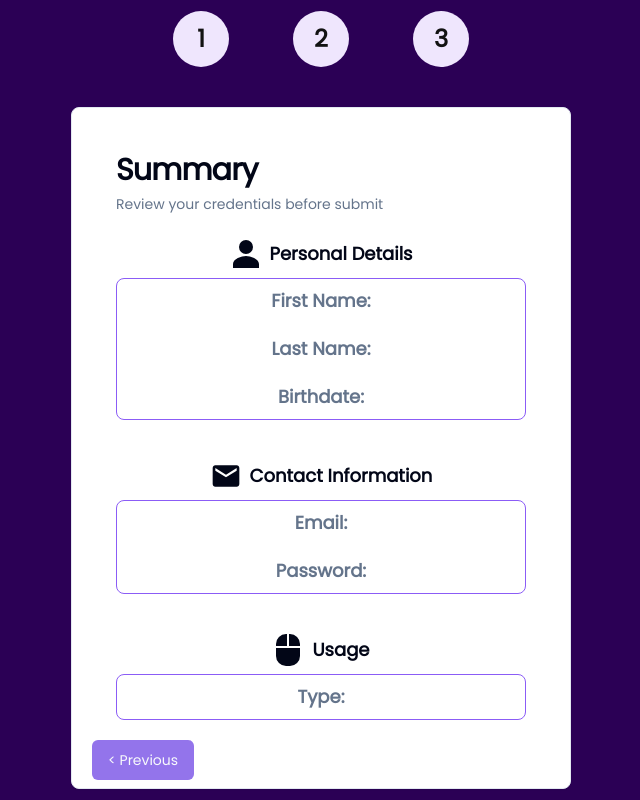
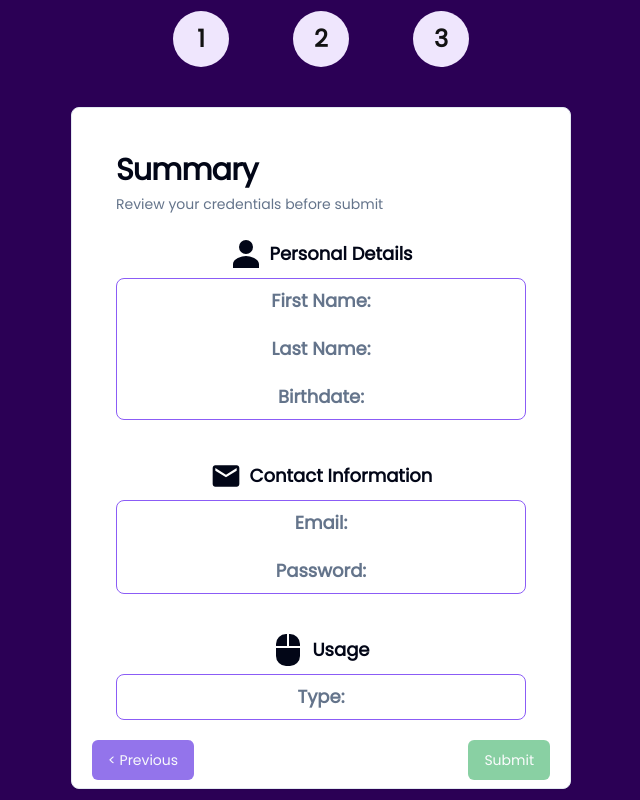
Before and after one commit to Medvezo/Beep-Form, a Next.js app: page /summary in a window 1280 px wide. Shown: the whole page, without its empty margins (319-959 px from the left). Built offline with nearby package versions, Linux system fonts and the light colour scheme.

Commit message:
feat: add conditional submit Button in FooterNav

```diff
--- a/src/components/layout/FooterNav.tsx
+++ b/src/components/layout/FooterNav.tsx
@@ -19,7 +19,8 @@ export default function FooterNav() {
 	function navigate(url: string) {
 		url ? router.push(url) : "";
 	}
-    console.log(currentStep)
+
+	const isSummary = path === "/summary";
 
 	return (
 		<footer className="w-full px-5 flex justify-between items-center absolute left-0 bottom-2">
@@ -37,7 +38,13 @@ export default function FooterNav() {
 					{" > "}
 				</Button>
 			) : (
-				<div></div> // so that second button place would not shift
+				!isSummary && <div></div> // so that second button place would not shift
+			)}
+
+			{isSummary && (
+				<Button variant={"secondary"} disabled>
+					Submit
+				</Button>
 			)}
 		</footer>
 	);
--- a/src/components/ui/button.tsx
+++ b/src/components/ui/button.tsx
@@ -15,7 +15,7 @@ const buttonVariants = cva(
         outline:
           "border border-slate-200 bg-white hover:bg-slate-100 hover:text-slate-900 dark:border-slate-800 dark:bg-slate-950 dark:hover:bg-slate-800 dark:hover:text-slate-50",
         secondary:
-          "bg-slate-100 text-slate-900 hover:bg-slate-100/80 dark:bg-slate-800 dark:text-slate-50 dark:hover:bg-slate-800/80",
+          "bg-green-600 text-slate-50 hover:bg-green-100/80 ",
         ghost: "hover:bg-slate-100 hover:text-slate-900 dark:hover:bg-slate-800 dark:hover:text-slate-50",
         link: "text-slate-900 underline-offset-4 hover:underline dark:text-slate-50",
       },
```
